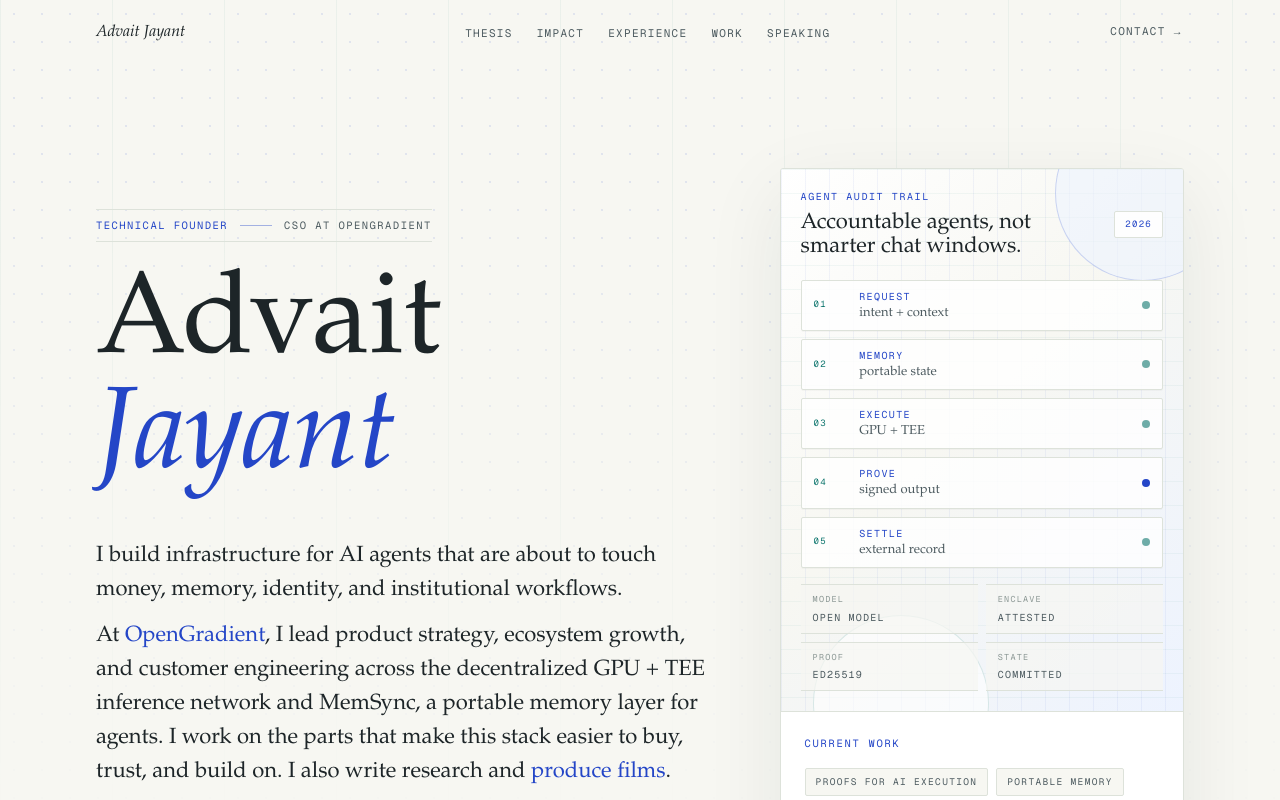
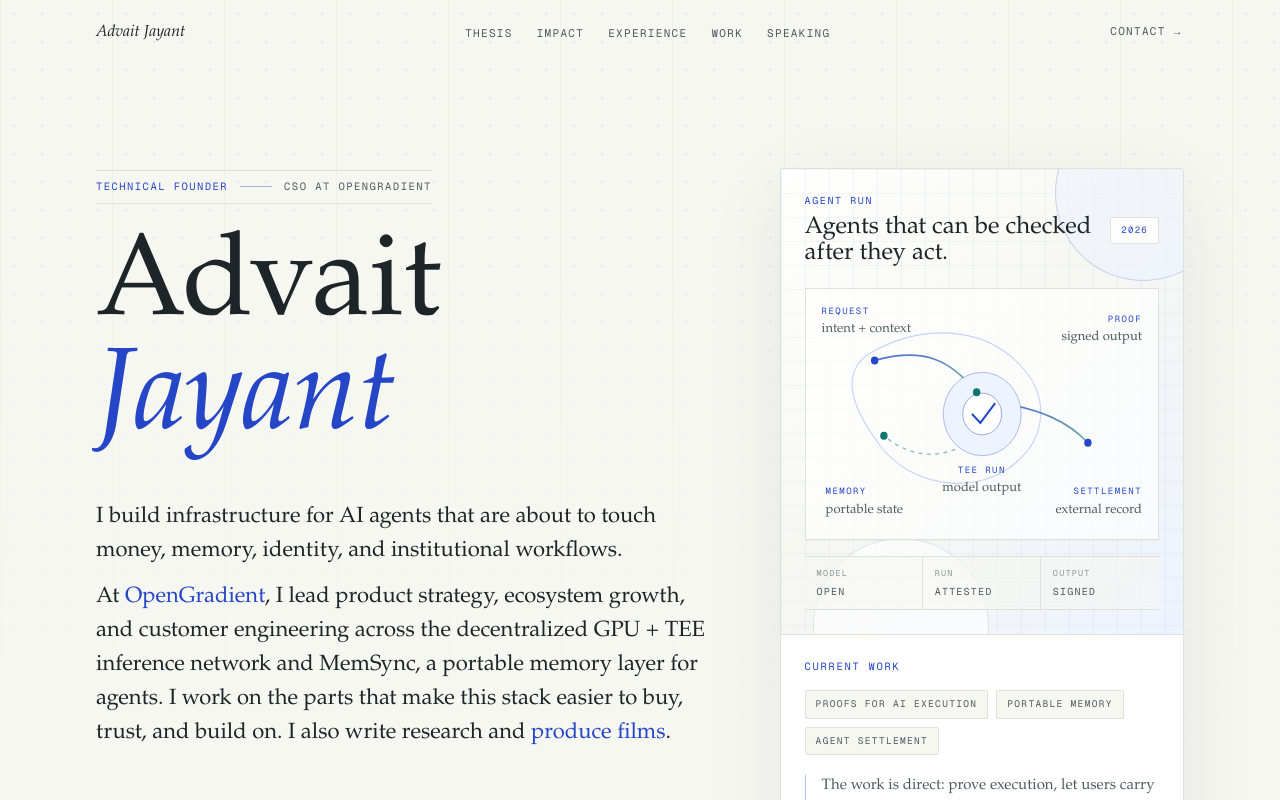
Before and after one commit to 0xadvait/personal_web, a Next.js app: page / in a window 1280 px wide. Shown: the top 800 px of the page. Built offline with nearby package versions, Linux system fonts and the light colour scheme.

Commit message:
Improve hero systems diagram

```diff
--- a/src/components/Hero.js
+++ b/src/components/Hero.js
@@ -4,19 +4,10 @@ import { motion, useReducedMotion } from 'motion/react';
 
 const signals = ['proofs for AI execution', 'portable memory', 'agent settlement'];
 
-const pipeline = [
-  { k: 'Request', v: 'intent + context' },
-  { k: 'Memory', v: 'portable state' },
-  { k: 'Execute', v: 'GPU + TEE' },
-  { k: 'Prove', v: 'signed output' },
-  { k: 'Settle', v: 'external record' },
-];
-
-const auditItems = [
-  ['model', 'open model'],
-  ['enclave', 'attested'],
-  ['proof', 'ed25519'],
-  ['state', 'committed'],
+const checkItems = [
+  ['model', 'open'],
+  ['run', 'attested'],
+  ['output', 'signed'],
 ];
 
 export default function Hero() {
@@ -137,7 +128,7 @@ export default function Hero() {
 
 function HeroSystemPanel() {
   return (
-    <div className="relative overflow-hidden border-b border-border bg-[linear-gradient(135deg,#ffffff_0%,#f7f7f2_46%,#edf3ff_100%)] p-5">
+    <div className="relative overflow-hidden border-b border-border bg-[linear-gradient(135deg,#ffffff_0%,#f7f7f2_46%,#edf3ff_100%)] p-5 sm:p-6">
       <div
         aria-hidden
         className="absolute inset-0 opacity-70 [background-image:linear-gradient(to_right,rgba(36,70,199,0.08)_1px,transparent_1px),linear-gradient(to_bottom,rgba(15,118,110,0.07)_1px,transparent_1px)] [background-size:24px_24px]"
@@ -154,10 +145,10 @@ function HeroSystemPanel() {
       <div className="relative z-10 flex items-center justify-between gap-4">
         <div>
           <div className="font-mono text-[10px] uppercase tracking-[0.16em] text-accent">
-            Agent audit trail
+            Agent run
           </div>
-          <p className="mt-2 max-w-[18rem] font-serif text-[22px] leading-[1.08] text-fg">
-            Accountable agents, not smarter chat windows.
+          <p className="mt-2 max-w-[18rem] font-serif text-[22px] leading-[1.08] text-fg sm:text-[24px]">
+            Agents that can be checked after they act.
           </p>
         </div>
         <span className="hidden rounded-[2px] border border-border bg-surface/90 px-2.5 py-1.5 font-mono text-[9px] uppercase tracking-[0.14em] text-accent sm:inline-flex">
@@ -165,34 +156,64 @@ function HeroSystemPanel() {
         </span>
       </div>
 
-      <div className="relative z-10 mt-5 grid gap-2">
-        {pipeline.map((step, index) => (
-          <div
-            key={step.k}
-            className="grid grid-cols-[2.1rem_minmax(0,1fr)_auto] items-center gap-3 rounded-[2px] border border-border bg-surface/82 px-3 py-2 shadow-[0_1px_0_rgba(29,37,40,0.03)]"
-          >
-            <span className="font-mono text-[9px] uppercase tracking-[0.14em] text-accent-alt">
-              {String(index + 1).padStart(2, '0')}
-            </span>
-            <div className="min-w-0">
-              <div className="font-mono text-[10px] uppercase tracking-[0.14em] text-accent">
-                {step.k}
-              </div>
-              <div className="mt-0.5 truncate font-serif text-[13px] leading-tight text-fg-muted">
-                {step.v}
-              </div>
-            </div>
-            <span
-              aria-hidden
-              className={`h-2 w-2 rounded-full ${index === 3 ? 'bg-accent' : 'bg-accent-alt/60'}`}
-            />
-          </div>
-        ))}
+      <div className="relative z-10 mt-5 h-[252px] overflow-hidden border border-border bg-surface/70 shadow-[0_1px_0_rgba(29,37,40,0.03)]">
+        <svg
+          aria-hidden
+          viewBox="0 0 380 252"
+          className="absolute inset-0 h-full w-full"
+          preserveAspectRatio="none"
+        >
+          <defs>
+            <linearGradient id="agent-line" x1="0" x2="1" y1="0" y2="1">
+              <stop offset="0%" stopColor="#2446c7" stopOpacity="0.78" />
+              <stop offset="100%" stopColor="#0f766e" stopOpacity="0.58" />
+            </linearGradient>
+          </defs>
+          <path
+            d="M 70 64 C 126 35, 188 38, 227 73 C 266 108, 260 154, 218 181 C 176 208, 111 197, 80 158 C 48 118, 36 84, 70 64 Z"
+            fill="none"
+            stroke="#c6d4f5"
+            strokeWidth="1.2"
+          />
+          <path
+            d="M 74 72 C 128 58, 156 72, 184 104"
+            fill="none"
+            stroke="url(#agent-line)"
+            strokeWidth="1.7"
+          />
+          <path
+            d="M 217 116 C 251 122, 281 132, 304 155"
+            fill="none"
+            stroke="url(#agent-line)"
+            strokeWidth="1.7"
+          />
+          <path
+            d="M 169 158 C 141 172, 111 169, 84 148"
+            fill="none"
+            stroke="#0f766e"
+            strokeOpacity="0.48"
+            strokeWidth="1.4"
+            strokeDasharray="4 5"
+          />
+          <circle cx="190" cy="126" r="42" fill="#edf3ff" stroke="#2446c7" strokeOpacity="0.35" />
+          <circle cx="190" cy="126" r="21" fill="#ffffff" stroke="#2446c7" strokeOpacity="0.45" />
+          <path d="M 179 126 L 188 135 L 204 115" fill="none" stroke="#2446c7" strokeWidth="2.2" />
+          <circle cx="74" cy="72" r="4" fill="#2446c7" />
+          <circle cx="184" cy="104" r="4" fill="#0f766e" />
+          <circle cx="304" cy="155" r="4" fill="#2446c7" />
+          <circle cx="84" cy="148" r="4" fill="#0f766e" />
+        </svg>
+
+        <DiagramLabel className="left-4 top-4" k="Request" v="intent + context" />
+        <DiagramLabel className="bottom-5 left-5" k="Memory" v="portable state" />
+        <DiagramLabel className="left-1/2 top-1/2 w-[8.4rem] -translate-x-1/2 translate-y-[3.1rem] text-center" k="TEE run" v="model output" />
+        <DiagramLabel className="right-4 top-6 text-right" k="Proof" v="signed output" />
+        <DiagramLabel className="bottom-5 right-4 text-right" k="Settlement" v="external record" />
       </div>
 
-      <dl className="relative z-10 mt-4 grid grid-cols-2 gap-2">
-        {auditItems.map(([k, v]) => (
-          <div key={k} className="border-y border-border bg-bg/70 px-3 py-2">
+      <dl className="relative z-10 mt-4 grid grid-cols-3 border-y border-border bg-bg/60">
+        {checkItems.map(([k, v]) => (
+          <div key={k} className="border-r border-border px-3 py-2.5 last:border-r-0">
             <dt className="font-mono text-[8.5px] uppercase tracking-[0.14em] text-fg-dim">
               {k}
             </dt>
@@ -205,3 +226,16 @@ function HeroSystemPanel() {
     </div>
   );
 }
+
+function DiagramLabel({ className, k, v }) {
+  return (
+    <div className={`absolute z-10 max-w-[8.5rem] ${className}`}>
+      <div className="font-mono text-[9px] uppercase tracking-[0.16em] text-accent">
+        {k}
+      </div>
+      <div className="mt-1 font-serif text-[13px] leading-tight text-fg-muted">
+        {v}
+      </div>
+    </div>
+  );
+}
```
